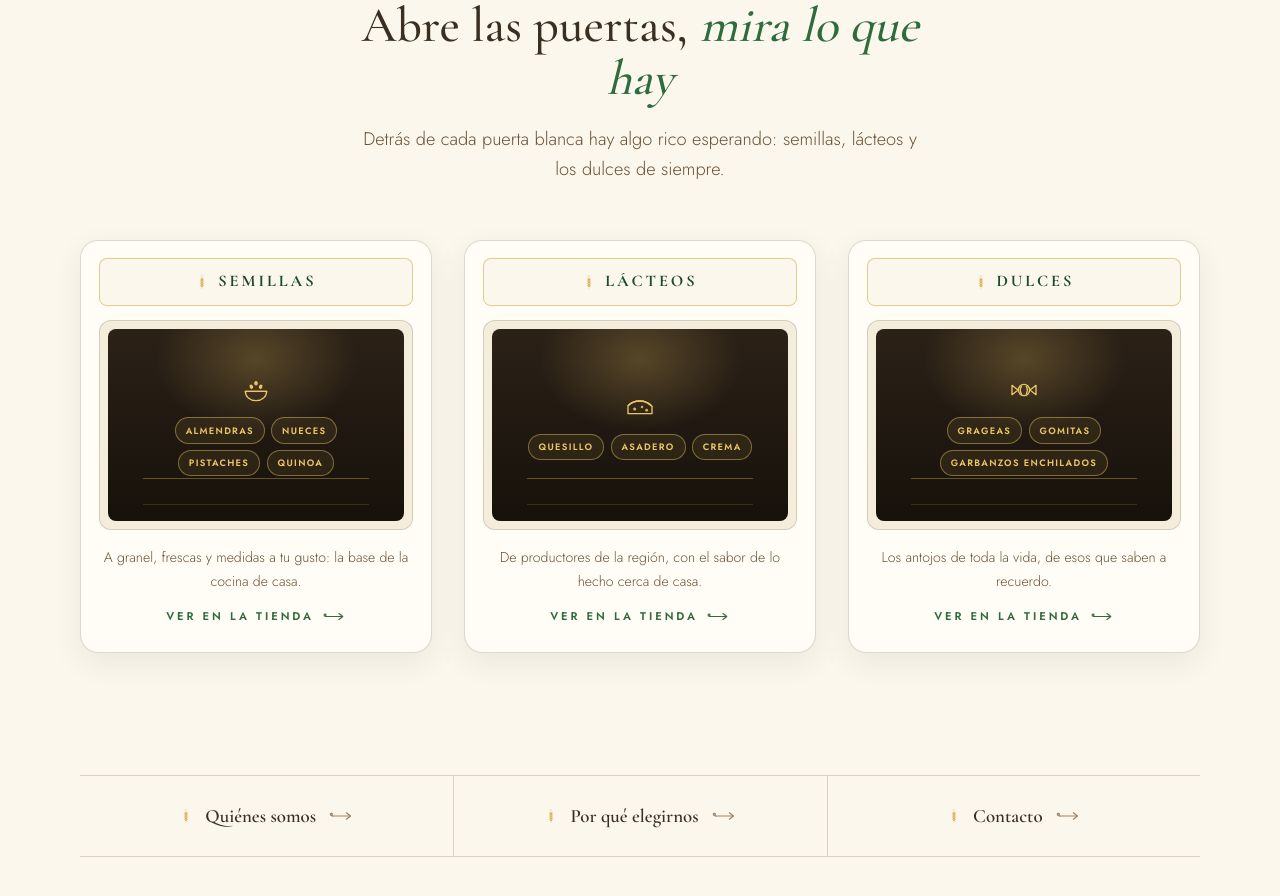
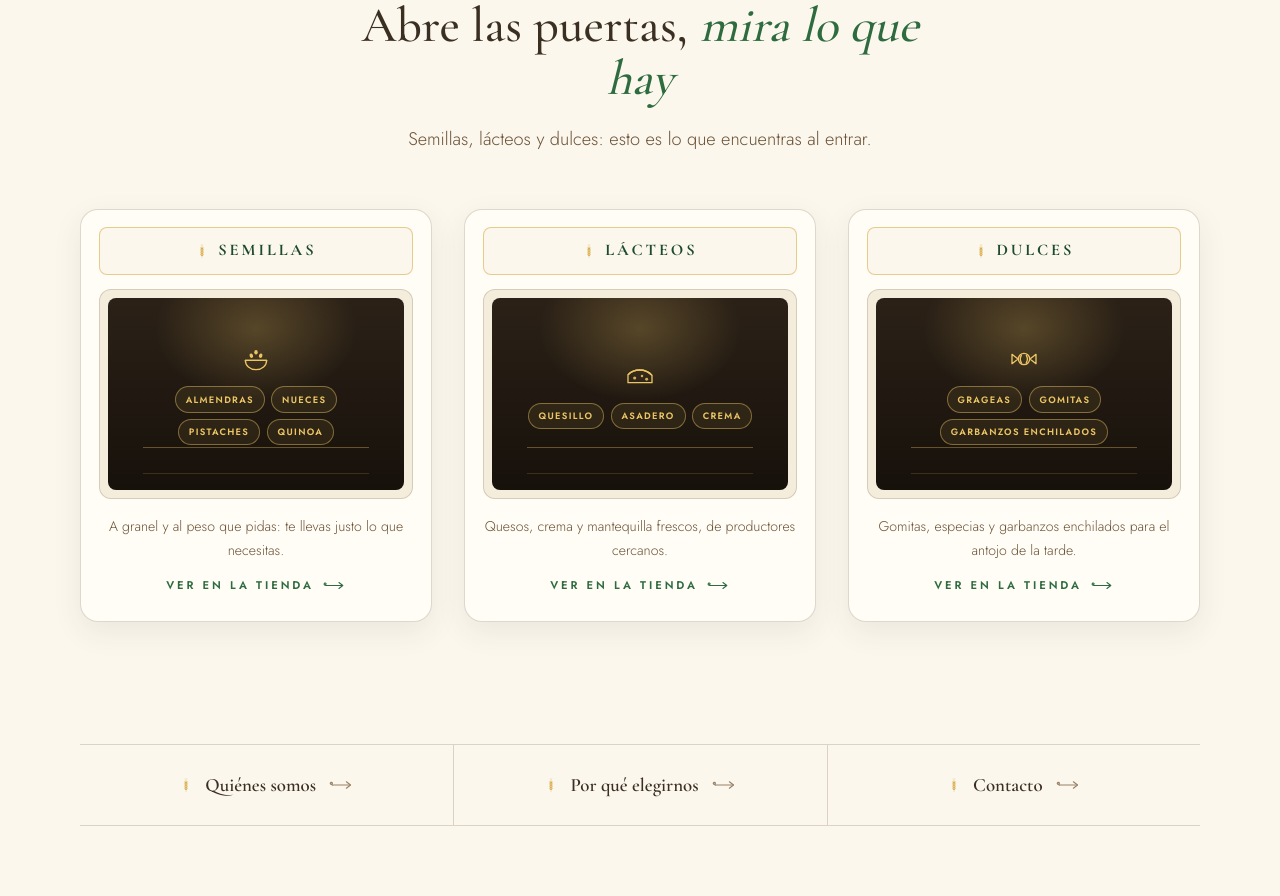
Before and after one commit to MrX-zeta/sabores-de-mi-tierra, a Next.js app in the folder apps/web/: page / in a window 1280 px wide. Shown: the part 1020-1916 px from the top of the page. Built offline with nearby package versions, Linux system fonts and the light colour scheme.

Commit message:
feat(web): flecha de herreria personalizada en ctas (puertas y casa-links)

```diff
--- a/apps/web/src/components/PuertasProducto.tsx
+++ b/apps/web/src/components/PuertasProducto.tsx
@@ -14,21 +14,21 @@ const puertas: Puerta[] = [
     letrero: "Semillas",
     icono: "#ico-semillas",
     chips: ["Almendras", "Nueces", "Pistaches", "Quinoa"],
-    nota: "A granel, frescas y medidas a tu gusto: la base de la cocina de casa.",
+    nota: "A granel y al peso que pidas: te llevas justo lo que necesitas.",
     delay: 1,
   },
   {
     letrero: "Lácteos",
     icono: "#ico-lacteos",
     chips: ["Quesillo", "Asadero", "Crema"],
-    nota: "De productores de la región, con el sabor de lo hecho cerca de casa.",
+    nota: "Quesos, crema y mantequilla frescos, de productores cercanos.",
     delay: 2,
   },
   {
     letrero: "Dulces",
     icono: "#ico-dulces",
     chips: ["Grageas", "Gomitas", "Garbanzos enchilados"],
-    nota: "Los antojos de toda la vida, de esos que saben a recuerdo.",
+    nota: "Gomitas, especias y garbanzos enchilados para el antojo de la tarde.",
     delay: 3,
   },
 ];
@@ -43,7 +43,7 @@ export default function PuertasProducto() {
             Abre las puertas, <em>mira lo que hay</em>
           </h2>
           <p className="lead reveal" data-delay="2">
-            Detrás de cada puerta blanca hay algo rico esperando: semillas, lácteos y los dulces de siempre.
+            Semillas, lácteos y dulces: esto es lo que encuentras al entrar.
           </p>
         </div>
         <div className="puertas">
```
